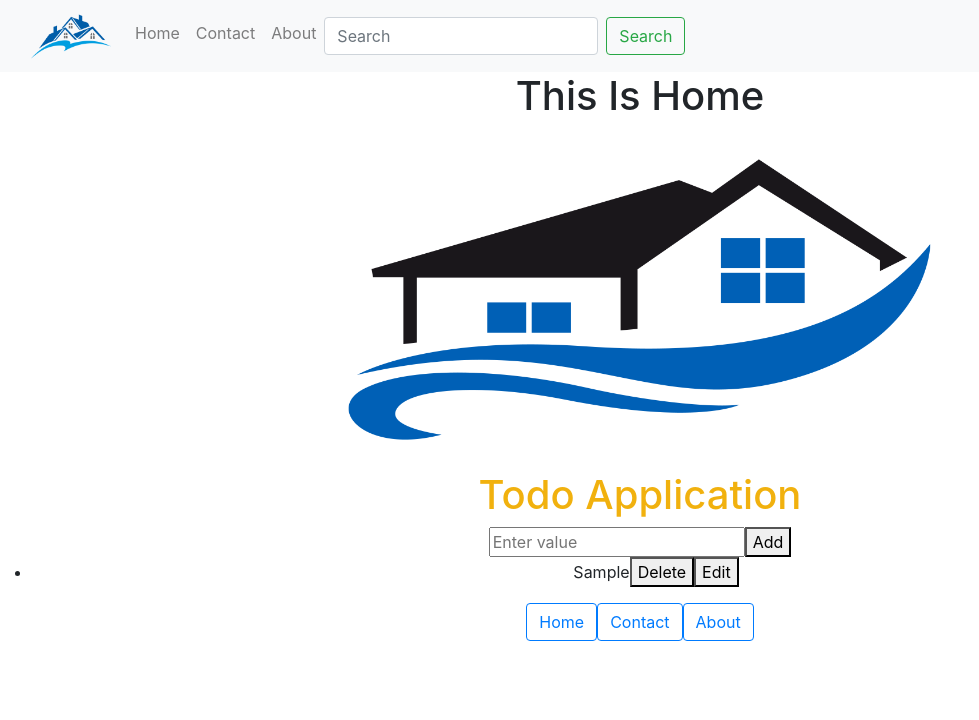
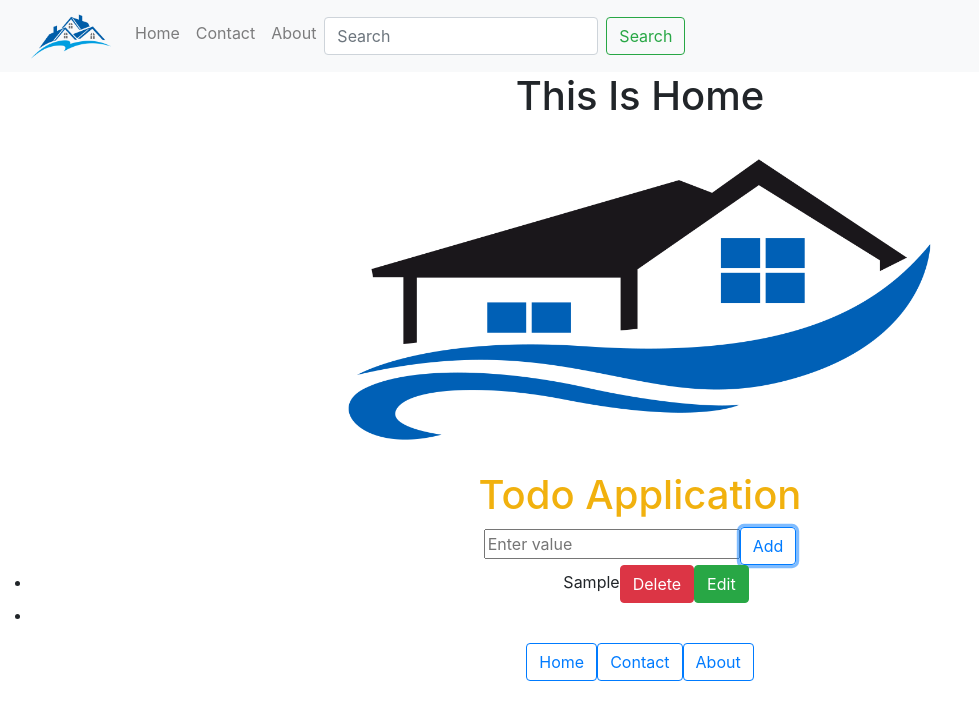
Before and after one commit to mshahzad786/easy-clicks, a React (Create React App) app: page / in a window 1280 px wide. Both pictures are taken after typing "Sample" into the empty fields and a click on the button "Add". Shown: the top 720 px of the page, without its empty margins (0-979 px from the left). Built offline with nearby package versions, Linux system fonts and the light colour scheme.

Commit message:
Update Edit and Delete Buttons With Bootstrap

```diff
--- a/src/index.css
+++ b/src/index.css
@@ -1,4 +1,5 @@
 body {
+  text-align: center;
   margin: 0;
   font-family: -apple-system, BlinkMacSystemFont, 'Segoe UI', 'Roboto', 'Oxygen',
     'Ubuntu', 'Cantarell', 'Fira Sans', 'Droid Sans', 'Helvetica Neue',
--- a/src/pages/Todo.jsx
+++ b/src/pages/Todo.jsx
@@ -53,14 +53,21 @@ render(){
                     value: e.target.value
                 })
             }} type="text" placeholder="Enter value"/>
-            <button onClick={() => this.add()} >Add</button>
+            {/* <button onClick={() => this.add()} >Add</button> */}
+            <button onClick={() => this.add()}  type="button" className="btn btn-outline-primary">Add</button>
 
 
             <div>
                 <ul>
                     {this.state.todos.map((v,i)=>{
-                        return <li key={i}> {v}<button onClick={()=> this.deleteTodo(i)} >Delete</button>
-                        {}<button onChange={(e)=> this.editTodo(i) }>Edit</button> </li>
+                        return <li key={i}> {v}<button type="button" className="btn btn-danger"onClick={()=> this.deleteTodo(i)} >Delete</button>
+                        {/* <button onClick={()=> this.deleteTodo(i)} >Delete</button> */}
+                        <button type="button" className="btn btn-success"onChange={(e)=> this.editTodo(i) }>Edit</button>
+                        <li></li>
+
+                        {}
+                        {/* <button onChange={(e)=> this.editTodo(i) }>Edit</button>  */}
+                        </li>
 
                     })}
                 </ul>
```
Also changed, not shown: 1 other file (tests, documents, lock files or other folders).
